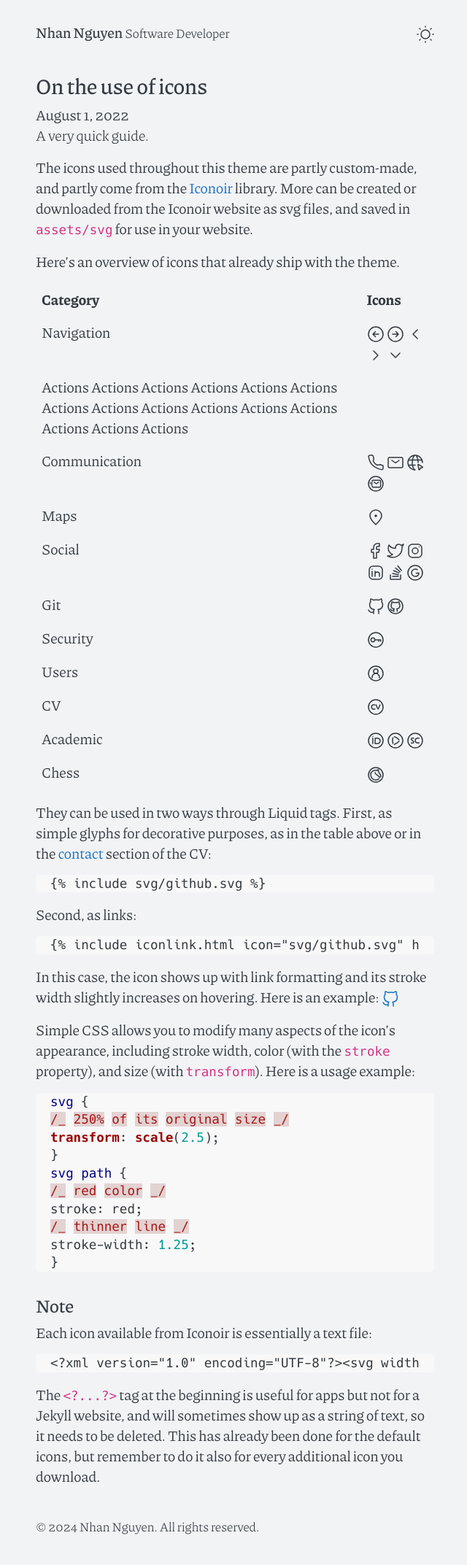
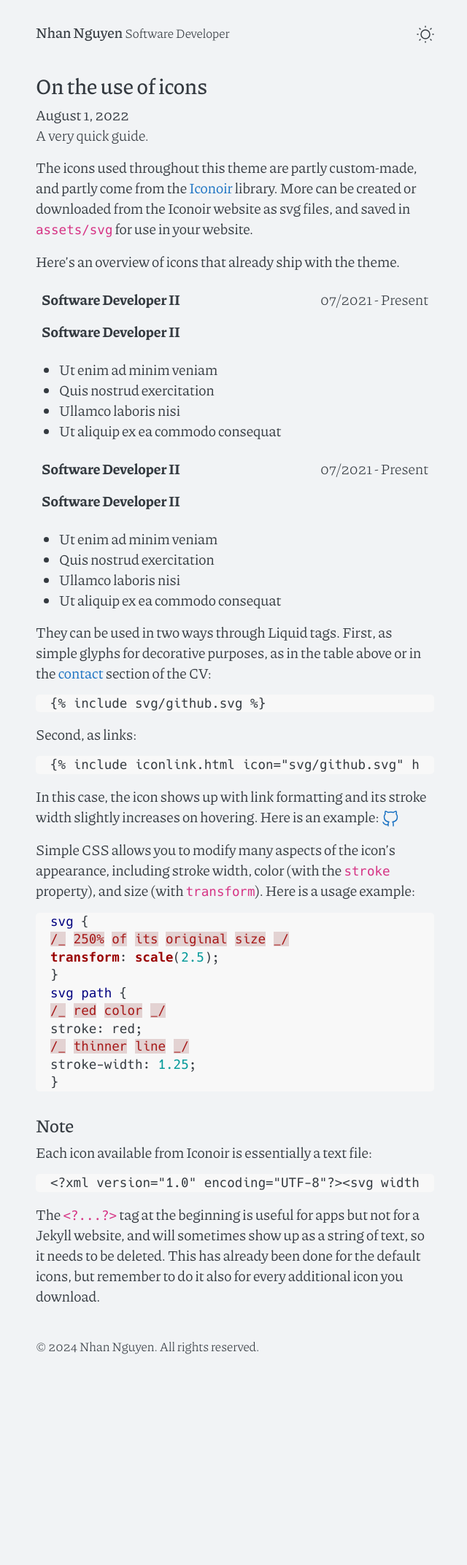
Before and after one commit to nhtnhan/nhtnhan.github.io, a Jekyll site: the page built from _posts/2022-08-01-on-the-use-of-icons.md, in a window 1280 px wide. Shown: the whole page at 73% size, without its empty margins (318-958 px from the left). Built offline with Jekyll 4.4.1, drawn with Linux system fonts in a browser that asks for light colours; after the commit the page ends 1898 px from its top, so only the background shows below that.

Commit message:
change table

```diff
--- a/_posts/2022-08-01-on-the-use-of-icons.md
+++ b/_posts/2022-08-01-on-the-use-of-icons.md
@@ -11,56 +11,34 @@ Here's an overview of icons that already ship with the theme.
 <table class="table">
   <thead>
     <tr>
-      <th>Category</th>
-      <th class="left">Icons</th>
+      <th>Software Developer II</th>
+      <th class="time">07/2021 - Present</th>
+    </tr>
+    <tr>
+      <th colspan="2">Software Developer II</th>
     </tr>
   </thead>
-  <tbody>
+</table>
+- Ut enim ad minim veniam
+- Quis nostrud exercitation
+- Ullamco laboris nisi
+- Ut aliquip ex ea commodo consequat
+
+<table class="table">
+  <thead>
     <tr>
-      <td>Navigation</td>
-      <td class="left">{% include svg/arrow-left-circled.svg %} {% include svg/arrow-right-circled.svg %} {% include svg/nav-arrow-left.svg %} {% include svg/nav-arrow-right.svg %} {% include svg/nav-arrow-down.svg %}</td>
+      <th>Software Developer II</th>
+      <th class="time">07/2021 - Present</th>
     </tr>
     <tr>
-      <td>Actions Actions Actions Actions Actions Actions Actions Actions Actions Actions Actions Actions Actions Actions Actions</td>
+      <th colspan="2">Software Developer II</th>
     </tr>
-    <tr>
-      <td>Communication</td>
-      <td>{% include svg/phone.svg %} {% include svg/mail.svg %} {% include svg/internet.svg %} {% include svg/send-mail-circled.svg %}</td>
-    </tr>
-    <tr>
-      <td>Maps</td>
-      <td>{% include svg/pin-alt.svg %}</td>
-    </tr>
-    <tr>
-      <td>Social</td>
-      <td>{% include svg/facebook.svg %} {% include svg/twitter.svg %} {% include svg/instagram.svg %} {% include svg/linkedin.svg %} {% include svg/stackoverflow.svg %} {% include svg/google-circled.svg %}</td>
-    </tr>
-    <tr>
-      <td>Git</td>
-      <td>{% include svg/github.svg %} {% include svg/github-outline.svg %}</td>
-    </tr>
-    <tr>
-      <td>Security</td>
-      <td>{% include svg/key-alt-circled.svg %}</td>
-    </tr>
-    <tr>
-      <td>Users</td>
-      <td>{% include svg/user-circle-alt.svg %}</td>
-    </tr>
-    <tr>
-      <td>CV</td>
-      <td>{% include svg/cv-circled.svg %}</td>
-    </tr>
-    <tr>
-      <td>Academic</td>
-      <td>{% include svg/orcid.svg %} {% include svg/clarivate-circled.svg %} {% include svg/scopus-circled.svg %}</td>
-    </tr>
-    <tr>
-      <td>Chess</td>
-      <td>{% include svg/lichess-circled.svg %}</td>
-    </tr>
-  </tbody>
+  </thead>
 </table>
+- Ut enim ad minim veniam
+- Quis nostrud exercitation
+- Ullamco laboris nisi
+- Ut aliquip ex ea commodo consequat
 
 They can be used in two ways through Liquid tags. First, as simple glyphs for decorative purposes, as in the table above or in the [contact](/cv) section of the CV:
 
--- a/_sass/_base.scss
+++ b/_sass/_base.scss
@@ -74,6 +74,12 @@ table.table {
   border-color: transparent;
 }
 
-th.right, td.right {
+th.time {
   text-align: right;
+  font-weight: 300;
+  font-style: normal;
 }
+
+tbody, td, tfoot, th, thead, tr {
+  border-style: none;
+}
```
